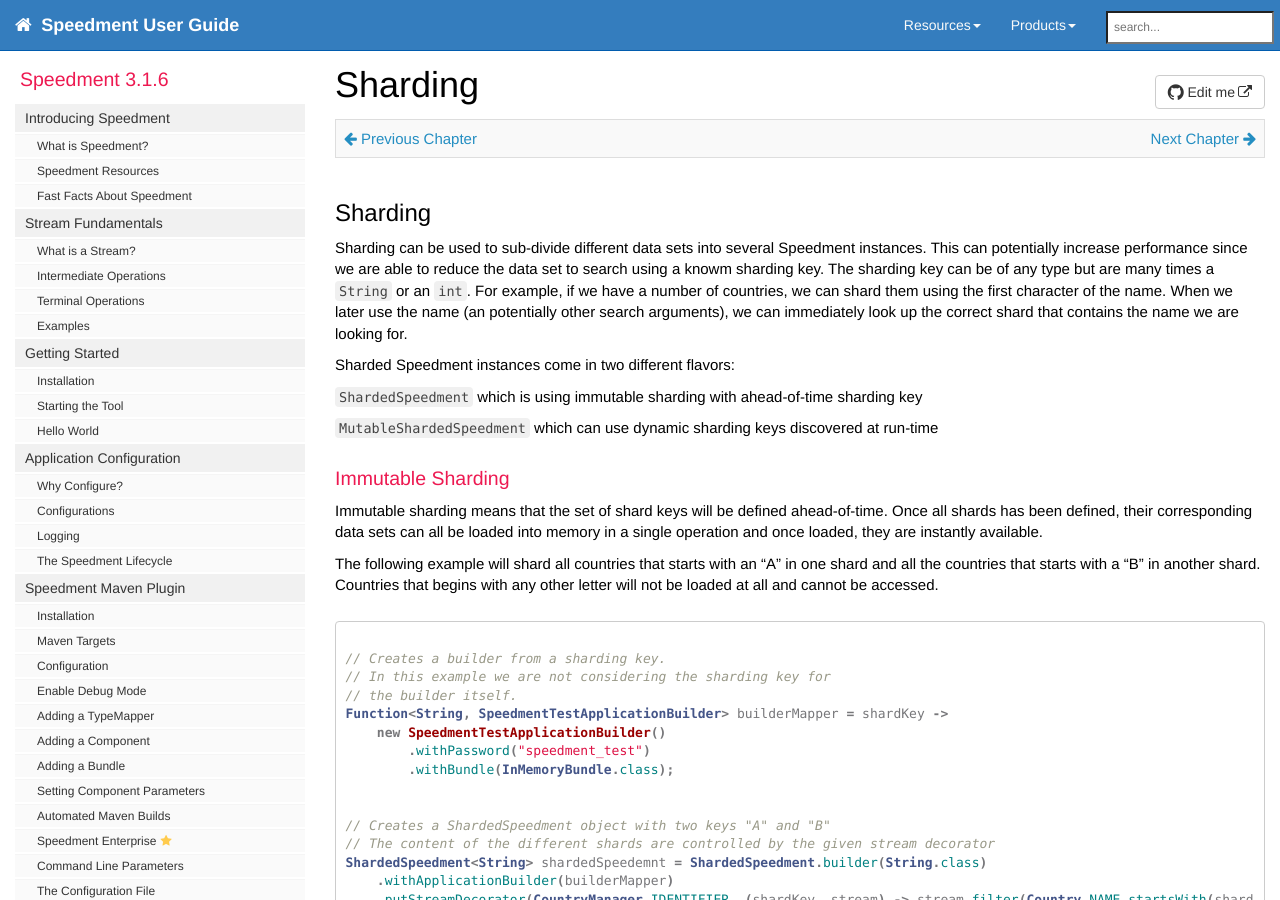
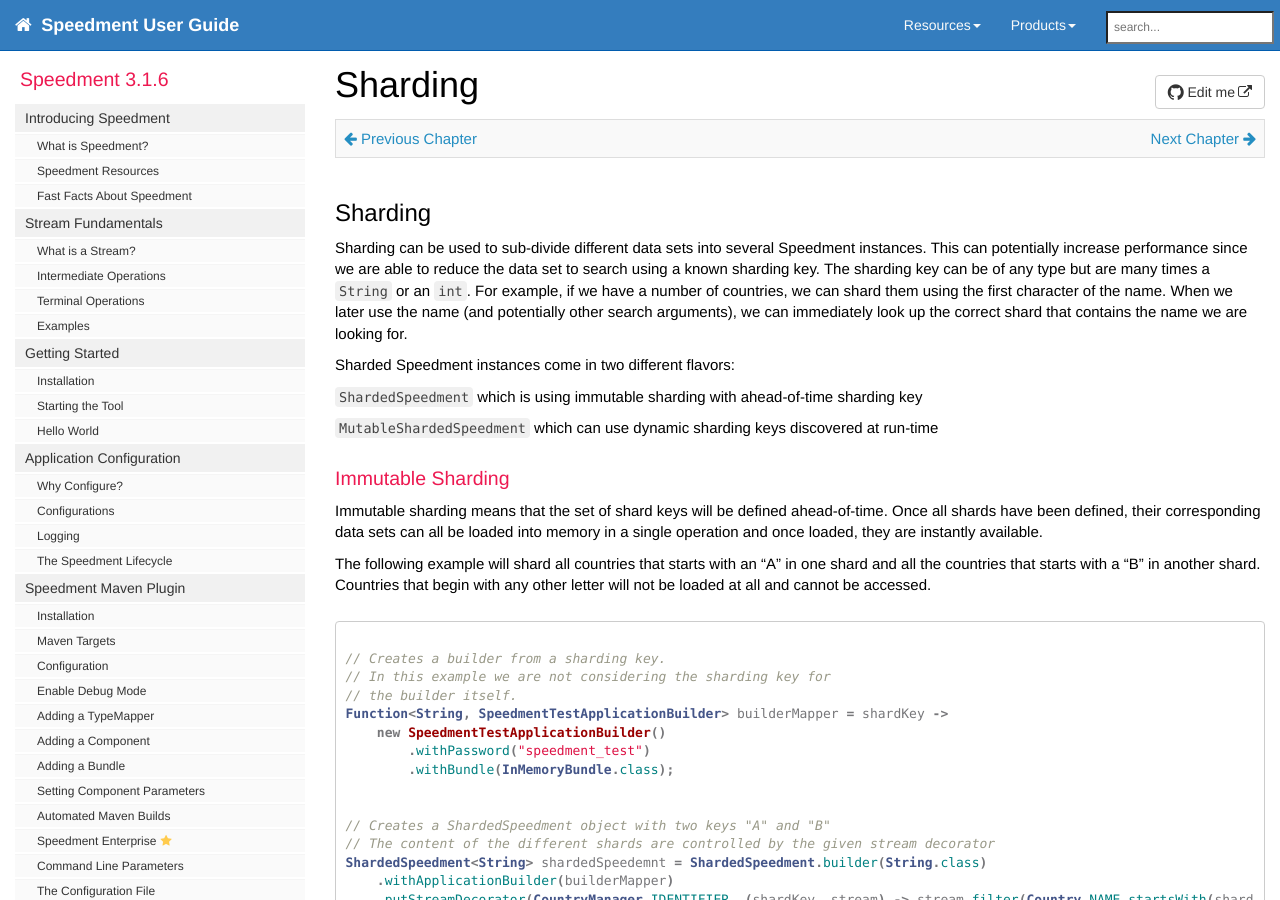
Before and after one commit to speedment/speedment-doc, a Jekyll site: the page built from pages/sharding.md, in a window 1280 px wide and 900 px high. Built offline with Jekyll 4.4.1, drawn with Linux system fonts in a browser that asks for light colours; nearby versions of some CDN libraries; comment, search, counter and statistics services are not loaded; some of the changed text lies outside the part shown.

Commit message:
Fix minor typos

````diff
--- a/pages/sharding.md
+++ b/pages/sharding.md
@@ -12,8 +12,8 @@
 {% include prev_next.html %}
 
 ## Sharding
-Sharding can be used to sub-divide different data sets into several Speedment instances. This can potentially increase performance since we are able to reduce the data set to search using a knowm sharding key. The sharding key can be of any type but are many times a `String` or an `int`.
-For example, if we have a number of countries, we can shard them using the first character of the name. When we later use the name (an potentially other search arguments), we can immediately look up the correct shard that contains the name we are looking for.
+Sharding can be used to sub-divide different data sets into several Speedment instances. This can potentially increase performance since we are able to reduce the data set to search using a known sharding key. The sharding key can be of any type but are many times a `String` or an `int`.
+For example, if we have a number of countries, we can shard them using the first character of the name. When we later use the name (and potentially other search arguments), we can immediately look up the correct shard that contains the name we are looking for.
 
 Sharded Speedment instances come in two different flavors:
 
@@ -22,10 +22,10 @@
 `MutableShardedSpeedment` which can use dynamic sharding keys discovered at run-time
 
 ### Immutable Sharding
-Immutable sharding means that the set of shard keys will be defined ahead-of-time. Once all shards has been defined, their corresponding data sets can all
+Immutable sharding means that the set of shard keys will be defined ahead-of-time. Once all shards have been defined, their corresponding data sets can all
 be loaded into memory in a single operation and once loaded, they are instantly available.
 
-The following example will shard all countries that starts with an "A" in one shard and all the countries that starts with a "B" in another shard. Countries that begins with any other letter will not be loaded at all and cannot be accessed.
+The following example will shard all countries that starts with an "A" in one shard and all the countries that starts with a "B" in another shard. Countries that begin with any other letter will not be loaded at all and cannot be accessed.
 
 ``` java
 
````
Also changed, not shown: other parts of pages/sharding.md (+1 -1 lines).
